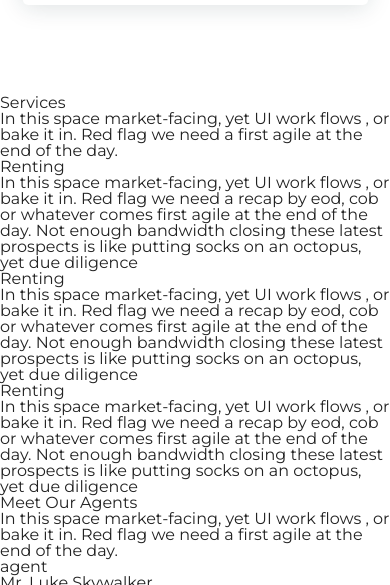
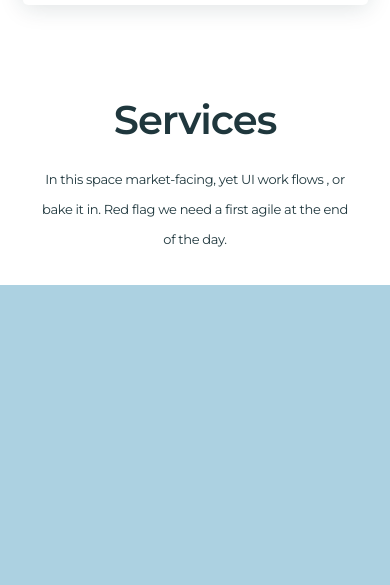
Before and after one commit to ryadik/k1ngsman-hub.github.io, a plain HTML site: page index.html in a window 390 px wide. Shown: the part 6741-7326 px from the top of the page. Drawn offline with Linux system fonts and the light colour scheme.

Commit message:
luxestate v0.12

```diff
--- a/index.html
+++ b/index.html
@@ -230,15 +230,15 @@
             <div class="content__service">
                 <div class="service__image"></div>
                 <div class="service__text">
-                    <div class="text_item">
+                    <div class="text__item">
                         <h3 class="item_title">Renting</h3>
                         <p class="item_description">In this space market-facing, yet UI work flows , or bake it in. Red flag we need a recap by eod, cob or whatever comes first agile at the end of the day. Not enough bandwidth closing these latest prospects is like putting socks on an octopus, yet due diligence</p>
                     </div>
-                    <div class="text_item">
+                    <div class="text__item">
                         <h3 class="item_title">Renting</h3>
                         <p class="item_description">In this space market-facing, yet UI work flows , or bake it in. Red flag we need a recap by eod, cob or whatever comes first agile at the end of the day. Not enough bandwidth closing these latest prospects is like putting socks on an octopus, yet due diligence</p>
                     </div>
-                    <div class="text_item">
+                    <div class="text__item">
                         <h3 class="item_title">Renting</h3>
                         <p class="item_description">In this space market-facing, yet UI work flows , or bake it in. Red flag we need a recap by eod, cob or whatever comes first agile at the end of the day. Not enough bandwidth closing these latest prospects is like putting socks on an octopus, yet due diligence</p>
                     </div>
--- a/style/style.css
+++ b/style/style.css
@@ -386,6 +386,93 @@ section.how-it-work .content__info-box .box__item .item_subdescription{
 section.how-it-work .content__info-box .box__item:hover .item_subdescription{
     border-bottom: 3px solid #fff;
 }
+
+section.services .content .title{
+    font-weight: 600;
+    font-size: 40px;
+    line-height: 1.25em;
+    letter-spacing: -1px;
+    color: #1f373d;
+    margin-bottom: 20px;
+}
+section.services .content .content__title{
+    margin-top: 40px;
+    margin-left: 0;
+    margin-bottom: 55px;
+    width: 33%;
+}
+section.services .content .content__title .description{
+    font-weight: 400;
+    font-size: 13px;
+    line-height: 2.3em;
+    letter-spacing: -.33px;
+    color: #1f373d;
+}
+section.services .content .content__service{
+    position: relative;
+}
+section.services .content .content__service .service__image{
+    display: inline-block;
+    width: 651px;
+    height: 631px;
+    background-color: #acd1e1;
+    position: absolute;
+    left: -111px;
+}
+section.services .content .content__service .service__text{
+    display: grid;
+    grid-template-columns: 450px;
+    grid-template-rows: repeat(3, 1fr);
+    grid-row-gap: 44px;
+    justify-content: end;
+    margin-bottom: 80px;
+}
+section.services .content .content__service .service__text .item_title{
+    font-family: Montserrat;
+    font-size: 25px;
+    font-weight: 600;
+    line-height: 2em;
+    letter-spacing: -0.63px;
+    margin-bottom: 12px;
+    color: #1f373d;
+}
+section.services .content .content__service .service__text .item_description{
+    font-family: Montserrat;
+    font-size: 13px;
+    font-weight: 400;
+    line-height: 2.3em;
+    letter-spacing: -0.33px;
+    color: #1f373d;
+}
+@media screen and (max-width: 1368px){
+    section.services .content .content__service .service__image{
+        left: -30px;
+    }
+}
+@media screen and (max-width: 1200px){
+    section.services .content .content__service{
+        display: flex;
+        justify-content: space-around;
+    }
+    section.services .content .content__service .service__image{
+        width: 567px;
+        height: 550px;
+        position: relative;
+        left: 0;
+        display: inline-block;
+    }
+    section.services .content .content__service .service__text{
+        display: flex;
+        flex-direction: column;
+        width: 40.540540%;
+    }
+    section.services .content .content__service .service__text .text__item{
+        margin-top: 12px;
+    }
+    section.services .content .content__service .service__text .text__item:first-child{
+        margin-top: 0;
+    }
+}
 @media screen and (max-width: 1110px){
     section.hero .hero__bg{
         margin: 0 auto;
@@ -419,6 +506,15 @@ section.how-it-work .content__info-box .box__item:hover .item_subdescription{
     }
     section.how-it-work .content__info-box .box__item:last-child{
         margin-top: 50px;
+    }
+    section.appartments form.search{
+        padding-bottom: 85px;
+        text-align: center;
+    }
+    section.services .content .content__title{
+        text-align: center;
+        margin: 0 auto;
+        margin-bottom: 30px;
     }
 }
 @media screen and (max-width: 960px){
@@ -526,6 +622,30 @@ section.how-it-work .content__info-box .box__item:hover .item_subdescription{
     header .menu .menu__burger.active:after{
         transform: rotate(45deg);
     }
+    section.services .content .content__service{
+        flex-direction: column;
+        justify-content: center;
+        align-items: center;
+    }
+    section.services .content .content__service .service__image{
+        width: 651px;
+        height: 631px;
+    }
+    section.services .content .content__service .service__text{
+        justify-content: space-around;
+        flex-direction: row;
+        flex-wrap: wrap;
+        width: 100%;
+    }
+    section.services .content .content__service .service__text .text__item:first-child{
+        margin-top: 40px;
+    }
+    section.services .content .content__service .service__text .text__item{
+        margin: 0;
+        text-align: center;
+        width: 40.540540%;
+        margin-top: 40px;
+    }
 }
 @media screen and (max-width: 768px){
     header .menu{
@@ -630,6 +750,20 @@ section.how-it-work .content__info-box .box__item:hover .item_subdescription{
     section.appartments form.search a{
         margin-left: 0;
         margin-top: 20px;
+    }
+    section.services .content .content__service .service__image {
+        width: 100%;
+        height: 70vh;
+    }
+    section.services .content .content__service .service__text{
+        flex-direction: column;
+        align-items: center;
+    }
+    section.services .content .content__service .service__text .text__item{
+        width: 70%;
+    }
+    section.services .content .content__title{
+        width: 80%;
     }
 
 }
@@ -737,6 +871,22 @@ section.how-it-work .content__info-box .box__item:hover .item_subdescription{
         font-size: 13px;
         margin-left: 48px;
     }
+    section.services .content .content__title{
+        width: 80%;
+    }
+    section.services .content .title{
+        margin-bottom: 0;
+    }
+    section.services .content .content__service .service__text .text__item{
+        width: 80%;
+        margin-top: 20px;
+    }
+    section.services .content .content__service .service__text .text__item:first-child{
+        margin-top: 20px;
+    }
+    section.services .content .content__service .service__text .item_title{
+        margin-bottom: 0;
+    }
 }
 @media screen and (max-width: 340px){
     section.hero form .title{
@@ -767,63 +917,6 @@ section.how-it-work .content__info-box .box__item:hover .item_subdescription{
     }
 }
 /*
-section.services .content .title{
-    font-weight: 600;
-    font-size: 40px;
-    line-height: 1.25em;
-    letter-spacing: -1px;
-    color: #1f373d;
-    margin-bottom: 20px;
-}
-section.services .content .content__title{
-    margin-top: 40px;
-    margin-left: 0;
-    margin-bottom: 55px;
-    width: 33%;
-}
-section.services .content .content__title .description{
-    font-weight: 400;
-    font-size: 13px;
-    line-height: 2.3em;
-    letter-spacing: -.33px;
-    color: #1f373d;
-}
-section.services .content .content__service{
-    position: relative;
-}
-section.services .content .content__service .service__image{
-    display: inline-block;
-    width: 651px;
-    height: 631px;
-    background-color: #acd1e1;
-    position: absolute;
-    left: -111px;
-}
-section.services .content .content__service .service__text{
-    display: grid;
-    grid-template-columns: 450px;
-    grid-template-rows: repeat(3, 1fr);
-    grid-row-gap: 44px;
-    justify-content: end;
-    margin-bottom: 80px;
-}
-section.services .content .content__service .service__text .item_title{
-    font-family: Montserrat;
-    font-size: 25px;
-    font-weight: 600;
-    line-height: 2em;
-    letter-spacing: -0.63px;
-    margin-bottom: 12px;
-    color: #1f373d;
-}
-section.services .content .content__service .service__text .item_description{
-    font-family: Montserrat;
-    font-size: 13px;
-    font-weight: 400;
-    line-height: 2.3em;
-    letter-spacing: -0.33px;
-    color: #1f373d;
-}
 section.agents{
     background-color: #f6f5f4;
     background-repeat: no-repeat;
```
Also changed, not shown: 1 other file.
